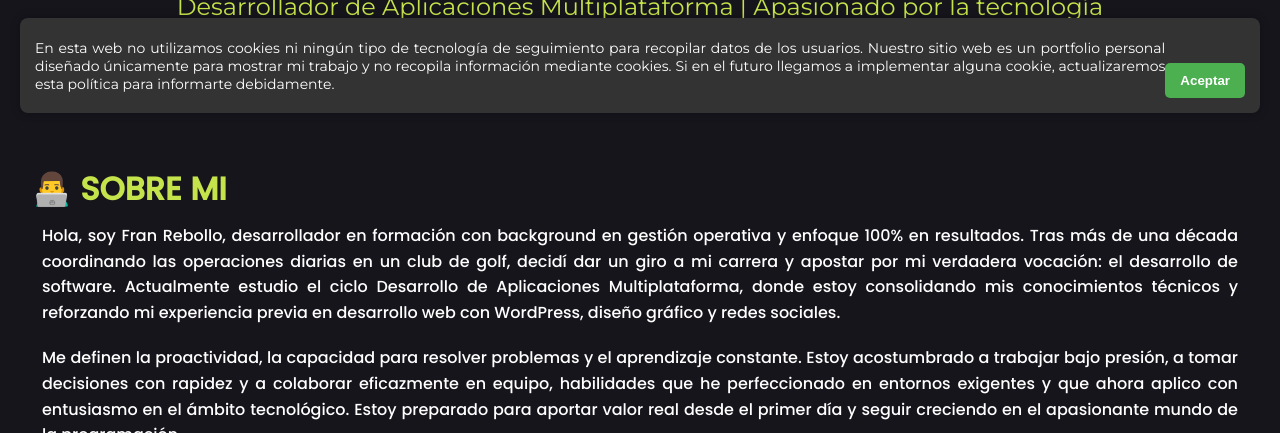
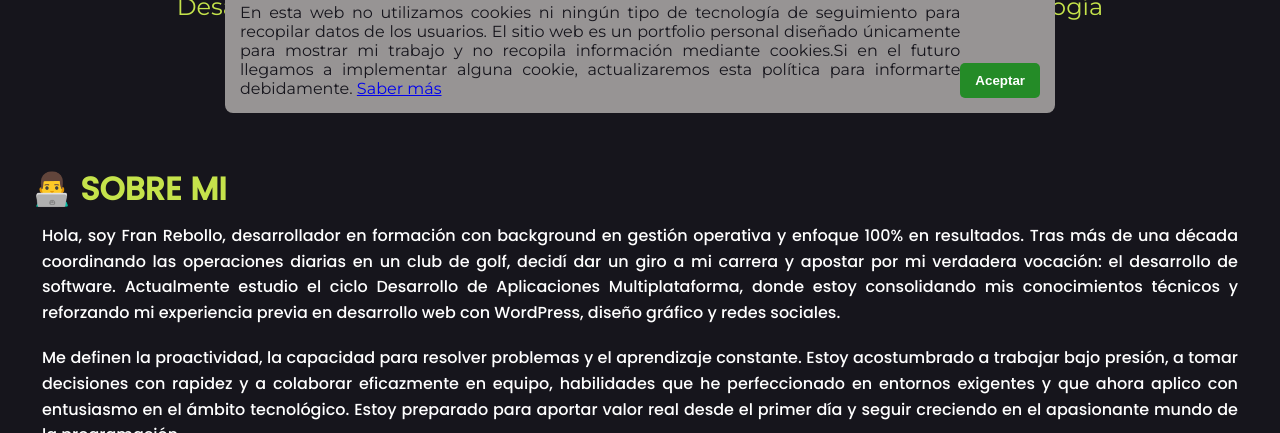
Before and after one commit to franrg19/portfolioPersonal, a plain HTML site: page index.html in a window 1280 px wide. Shown: the part 667-1100 px from the top of the page. Drawn offline with Linux system fonts and the light colour scheme.

Commit message:
correción en el popup de cookies

```diff
--- a/JS/scripts.js
+++ b/JS/scripts.js
@@ -8,17 +8,16 @@ const toggle = document.getElementById("menu-toggle");
 
   /* cookies*/
 
-  document.addEventListener('DOMContentLoaded', () => {
   const popup = document.getElementById('cookie-popup');
-  const acceptBtn = document.getElementById('accept-cookies');
+  const acceptBtn = document.getElementById('acceptCookies');
 
   // Comprobar si ya aceptó
-  if (!localStorage.getItem('cookiesAccepted')) {
-    popup.style.display = 'flex';
+  if (!localStorage.acceptCookies) {
+    popup.classList.add ("show")
   }
 
-  acceptBtn.addEventListener('click', () => {
-    localStorage.setItem('cookiesAccepted', 'true');
-    popup.style.display = 'none';
+  acceptBtn.addEventListener('click',function () {
+    localStorage.acceptCookies="true";
+    popup.classList.remove("show")
+
   });
-});
--- a/Styles/Styles.css
+++ b/Styles/Styles.css
@@ -507,29 +507,31 @@ form button:focus {
   bottom: 20px;
   left: 20px;
   right: 20px;
-  background: #333;
-  color: white;
+  background: #979494;
+  color: var(--carbon);
   padding: 15px;
+  margin: auto;
   border-radius: 8px;
-  display: flex;
+  display: none;
   justify-content: space-between;
   align-items: center;
-  box-shadow: 0 0 10px rgba(0,0,0,0.3);
+  max-width: 800px;
   z-index: 10000;
 }
 
-.cookie-popup p {
-  margin: 0;
-  font-size: 14px;
+.cookie-popup.show{
+  display: flex;
 }
 
+
+
 .cookie-popup button {
-  background: #4CAF50;
+  background: #248b27;
   border: none;
   color: white;
   padding: 10px 15px;
   border-radius: 5px;
   cursor: pointer;
   font-weight: bold;
-  margin-top: 30px;
+  margin-top: auto;
 }
--- a/index.html
+++ b/index.html
@@ -227,14 +227,11 @@
 
     <div id="cookie-popup" class="cookie-popup">
         <p>En esta web no utilizamos cookies ni ningún tipo de tecnología de seguimiento para recopilar datos de los
-            usuarios.
-
-            Nuestro sitio web es un portfolio personal diseñado únicamente para mostrar mi trabajo y no recopila
-            información mediante cookies.
-
-            Si en el futuro llegamos a implementar alguna cookie, actualizaremos esta política para informarte
-            debidamente.</p>
-        <button id="accept-cookies">Aceptar</button>
+            usuarios. El sitio web es un portfolio personal diseñado únicamente para mostrar mi trabajo y no
+            recopila
+            información mediante cookies.Si en el futuro llegamos a implementar alguna cookie, actualizaremos esta
+            política para informarte debidamente. <a href="#">Saber más</a></p>
+        <button id="acceptCookies">Aceptar</button>
     </div>
 
     <script src="JS/scripts.js"></script>
```
